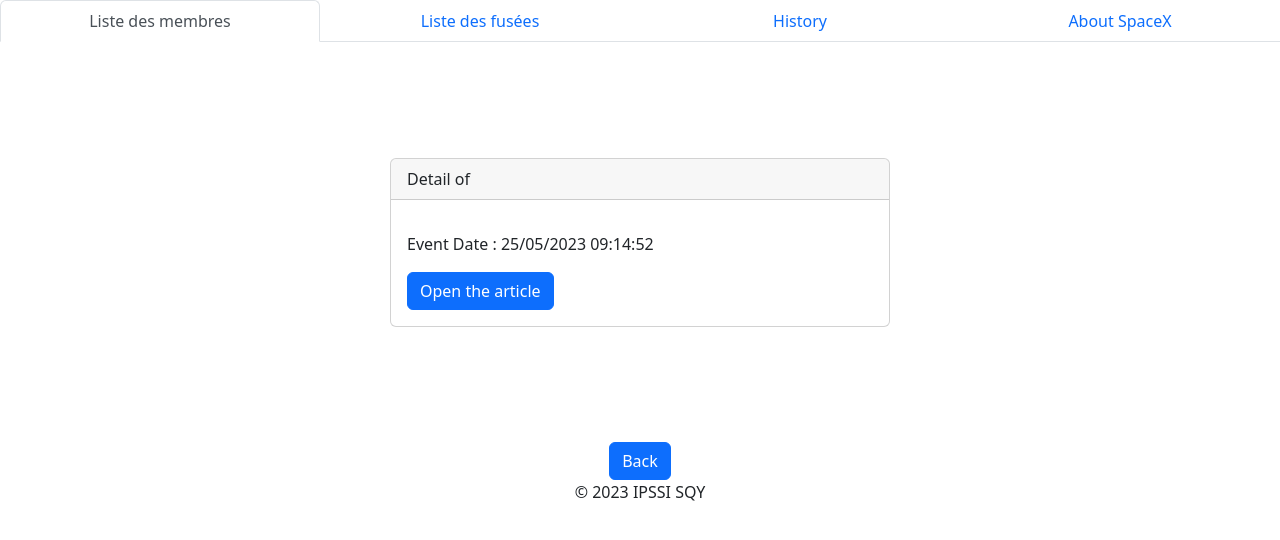
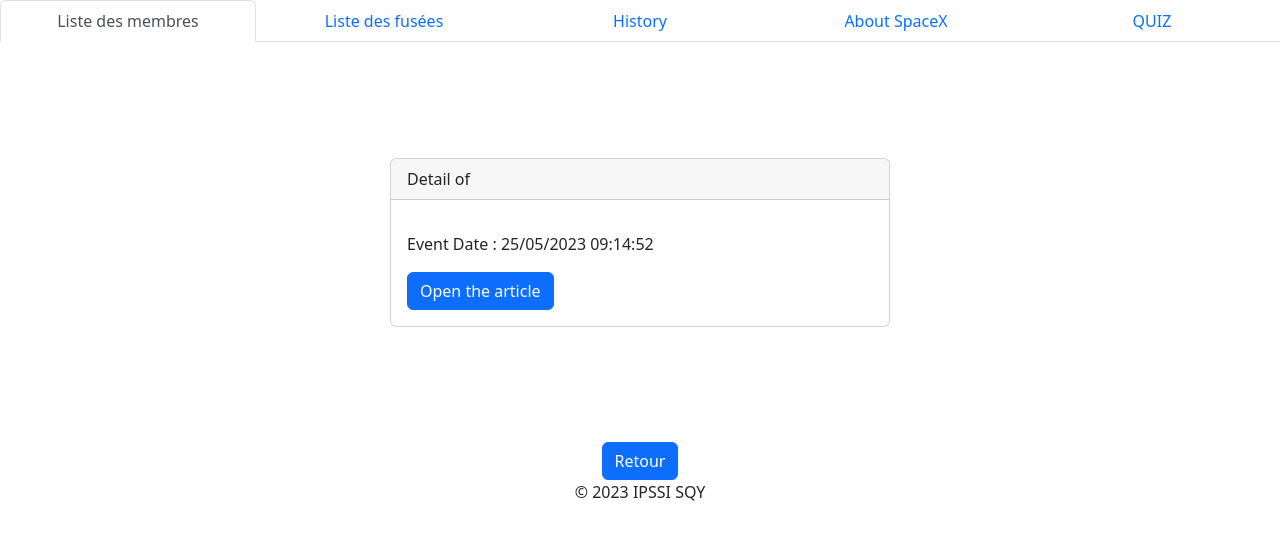
Before and after one commit to Moranoo/Projet_SpaceX, a React (Create React App) app: page /history/detail/1 in a window 1280 px wide. Shown: the top 540 px of the page. Built offline with nearby package versions, Linux system fonts and the light colour scheme; no server answers.

Commit message:
Edit deploy

```diff
--- a/src/Components/FuserDetail.js
+++ b/src/Components/FuserDetail.js
@@ -57,7 +57,7 @@ export default function Detail() {
                     )}
                 </Card.Body>
                 <div className='boutonHistoPage'>
-                    <Link className='btn btn-primary' to='/history'>
+                    <Link className='btn btn-primary' to='/fuseur'>
                         Retour à la liste de fusée
                     </Link>
                 </div>
--- a/src/Components/Layout.js
+++ b/src/Components/Layout.js
@@ -20,6 +20,9 @@ const Layout = ({ children }) => {
                     <Nav.Item>
                         <Nav.Link href='/company'>About SpaceX</Nav.Link>
                     </Nav.Item>
+                    <Nav.Item>
+                        <Nav.Link href='/quiz'>QUIZ</Nav.Link>
+                    </Nav.Item>
                 </Nav>
             </header>
             <main>{children}</main>
--- a/src/Components/Liste.js
+++ b/src/Components/Liste.js
@@ -44,6 +44,7 @@ function Recherche() {
                 <h1>loading</h1>
             ) : (
                 <div>
+                    <center>
                         <h1>Crew :</h1>
                         <input
                             type='text'
@@ -51,12 +52,14 @@ function Recherche() {
                             onChange={(event) => setSearchTerm(event.target.value)}
                             placeholder='Search membre or agency...'
                         />
+                    </center>
                     {error && <p>{error}</p>}
                     <ul>
                         {filteredData.length === 0 && <p>Aucun résultat</p>}
                         {filteredData.map((item) => (
                             <Card
                                 key={item.name}
+                                className="click-custome"
                                 style={{ width: '18rem' }}
                                 onClick={() => {
                                     navigate(`/detail/${item.id}`)
--- a/src/Pages/FuserDetail.js
+++ b/src/Pages/FuserDetail.js
@@ -7,7 +7,7 @@ const FuserDetail = () => {
         <div>
             <FuseDetails />
             <Link className='btn btn-primary' to='/history'>
-                Back
+                Retour
             </Link>
         </div>
     )
--- a/src/Pages/HistoPage.js
+++ b/src/Pages/HistoPage.js
@@ -8,7 +8,7 @@ const HistoPage = () => {
             <DetailHistory />
             <div className='boutonHistoPage'>
                 <Link className='btn btn-primary' to='/history'>
-                    Back
+                    Retour
                 </Link>
             </div>
         </div>
--- a/src/Styles/index.css
+++ b/src/Styles/index.css
@@ -9,3 +9,8 @@ body {
 code {
     font-family: source-code-pro, Menlo, Monaco, Consolas, 'Courier New', monospace;
 }
+
+
+.click-custom {
+    cursor: pointer !important;
+}
```
Also changed, not shown: 1 other file (tests, documents, lock files or other folders). Lines whose indentation alone changed are shown as unchanged.
